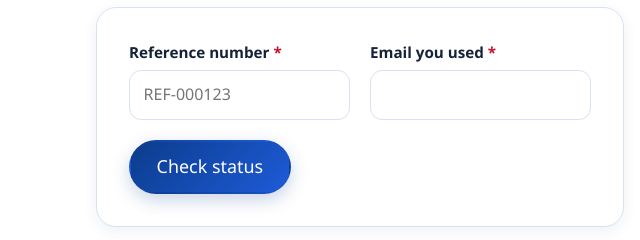
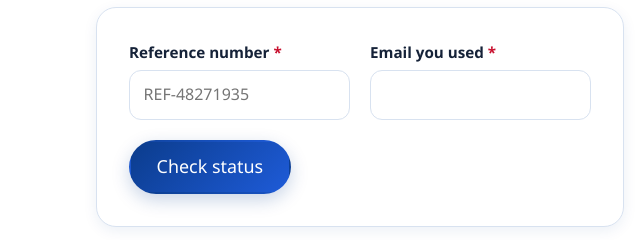
Before and after one commit to ahmediniesta/bluemind-website, a plain HTML site: page status.html in a window 1280 px wide. Shown: the part 425-665 px from the top of the page, 0-640 px from the left. Drawn offline with Linux system fonts and the light colour scheme.

Commit message:
Status page: sample reference shows the new random format
Co-Authored-By: Claude Fable 5.2 <noreply@anthropic.com>

```diff
--- a/status.html
+++ b/status.html
@@ -35,7 +35,7 @@
     <div class="form-card">
       <form id="statusForm" novalidate>
         <div class="fields">
-          <div><label for="s_ref">Reference number <span class="req" aria-hidden="true">*</span></label><input id="s_ref" name="reference" type="text" required maxlength="20" placeholder="REF-000123" autocomplete="off" style="text-transform:uppercase"></div>
+          <div><label for="s_ref">Reference number <span class="req" aria-hidden="true">*</span></label><input id="s_ref" name="reference" type="text" required maxlength="20" placeholder="REF-48271935" autocomplete="off" style="text-transform:uppercase"></div>
           <div><label for="s_email">Email you used <span class="req" aria-hidden="true">*</span></label><input id="s_email" name="email" type="email" required maxlength="255" autocomplete="email"></div>
         </div>
         <div class="hp" aria-hidden="true"><label for="website4">Leave this field empty</label><input id="website4" name="website" type="text" tabindex="-1" autocomplete="off"></div>
```
Also changed, not shown: src/pages/status.html (+1 -1 lines).
